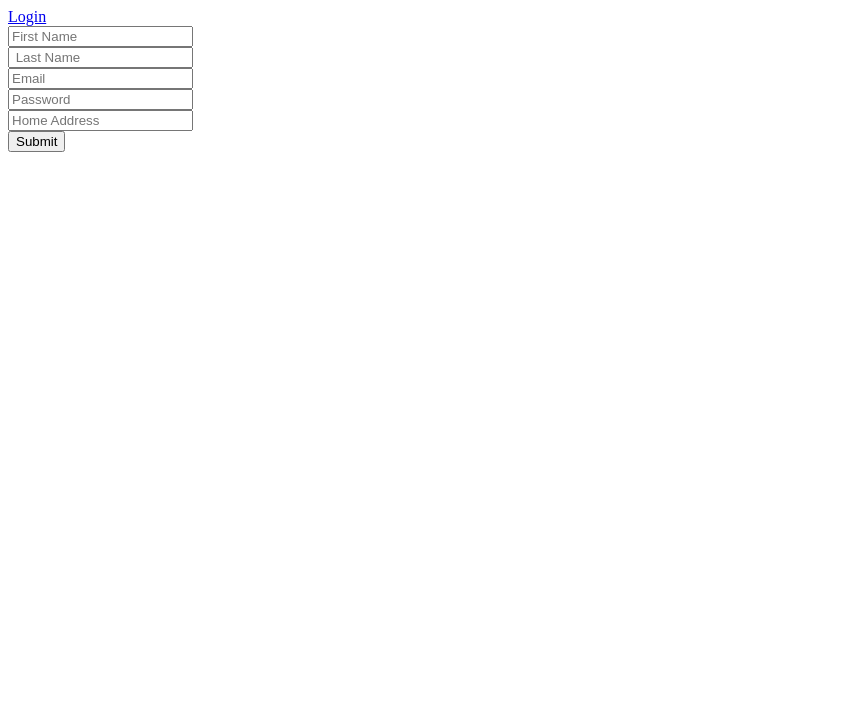
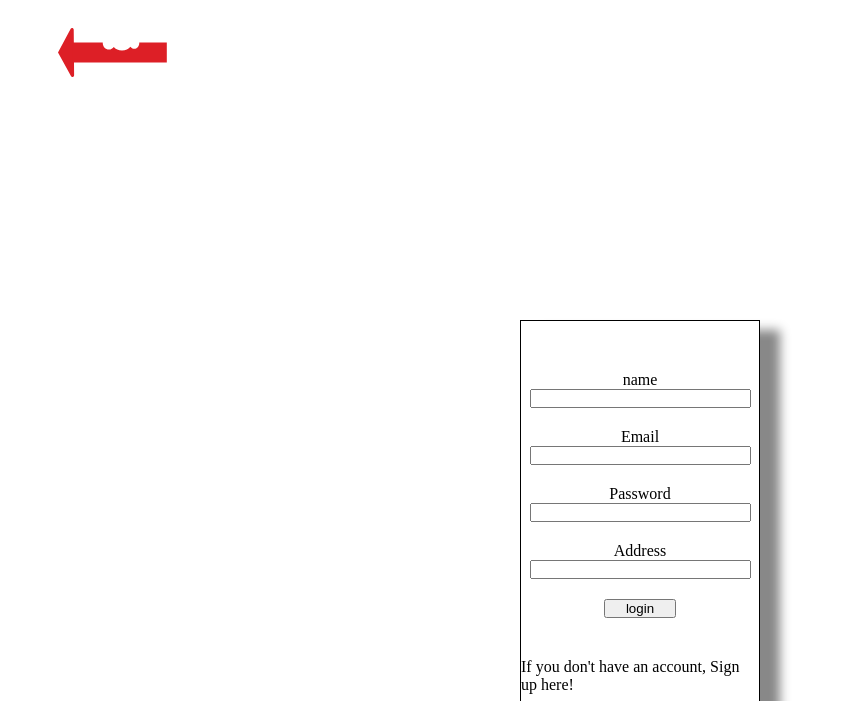
Before and after one commit to Huaty/FoodDelivery, a PHP site: page /signup.php in a window 1280 px wide. Shown: the top 701 px of the page, without its empty margins (0-842 px from the left). Before the commit the page ends 152 px from the top, so only its background shows below. Run offline with PHP 8.4, Linux system fonts and the light colour scheme; some web fonts are replaced.

Commit message:
update sign up

```diff
--- a/html/login.php
+++ b/html/login.php
@@ -17,7 +17,7 @@
     <div class="wrapper-login">
       <form method="GET" action="" class="login-input">
         <label for="email">Email</label>
-        <input type="email" name="username" id="email" class="email" />
+        <input type="email" name="email" id="email" class="email" />
         <label for="password">Password</label>
         <input type="password" name="password" id="password" class="password" />
         <input type="submit" value="login" class="login" />
--- a/html/signup.php
+++ b/html/signup.php
@@ -1,11 +1,3 @@
-<!DOCTYPE html>
-<html lang="en">
-  <head>
-    <meta charset="UTF-8" />
-    <meta name="viewport" content="width=device-width, initial-scale=1.0" />
-    <title>Document</title>
-  </head>
-
 <?php
 
 include("../asset/db_connection.php");
@@ -15,21 +7,45 @@
 $_SESSION['username'] = "test1";
 
 ?>
+<!DOCTYPE html>
+<html lang="en">
+
+<head>
+  <meta charset="UTF-8" />
+  <meta name="viewport" content="width=device-width, initial-scale=1.0" />
+  <link rel="stylesheet" href="style.css" />
+  <link rel="stylesheet" href="https://fonts.google.com/specimen/Just+Another+Hand">
+  <title>Majulah Munchies</title>
+</head>
+
 <body>
-    <!-- NAV Component -->
-    <header class= "header">
+  <header>
+    <object data="../asset/image/Backarrow.svg" Alt="Back" class="back"></object>
+  </header>
 
-    </header>
-    <div>
-      <a href = "login.php">Login</a>
+  <div class="main-container-login-register">
+    <div class="wrapper-signup">
+      <form method="GET" action="" class="signup-input">
+        <label for="name">name</label>
+        <input type="text" name="name" id="name" class="name" />
+        <label for="email">Email</label>
+        <input type="email" name="email" id="email" class="email" />
+        <label for="password">Password</label>
+        <input type="password" name="password" id="password" class="password" />
+        <label for="address">Address</label>
+        <input type="text" name="address" id="address" class="address" />
+        <input type="submit" value="login" class="login" />
+      </form>
+      <div class="link-signup">
+        <p>If you don't have an account, <a href="signup.php">Sign up</a> here!</p>
       </div>
-    <form method="POST" action="process_signup.php">
-      <input type="text" name="firstname" placeholder="First Name" /><br />
-      <input type="text" name="lastname" placeholder=" Last Name" /><br />
-      <input type="text" name="email" placeholder="Email" /><br />
-      <input type="password" name="password" placeholder="Password" /><br />
-      <input type="text" name="homeaddress" placeholder="Home Address " /><br />
-      <input type="Submit" value="Submit" /><br />
-    </form>
+      <div class="smallLogo">
+        <object data="../asset/image/smallLogo.svg" Alt="smallLogo" id="img"></object>
+        <p id="word">Munchies Together</p>
+      </div>
+    </div>
+  </div>
 </body>
+
+
 </html>
--- a/html/style.css
+++ b/html/style.css
@@ -212,3 +212,49 @@ footer .bottom {
   font-family: "Just Another Hand", cursive;
 
 }
+
+ /* End of login.php */
+/* Start of Signup.php */
+
+
+
+.main-container-login-register .wrapper-signup {
+  display: flex;
+  flex-direction: column;
+  justify-content: center;
+  align-items: center;
+  width: 50%;
+  border: 1px solid black;
+  box-shadow : 20px 10px 10px #888888;
+  padding-top: 50px;
+  padding-bottom: 60px;
+}
+
+.main-container-login-register .wrapper-signup .signup-input{
+  display: flex;
+  flex-direction: column;
+  justify-content: center;
+  align-items: center;
+  padding-bottom:20px;
+
+}
+
+.main-container-login-register .wrapper-signup .signup-input input{
+  margin-bottom:20px;
+  padding-left: 20px;
+  padding-right: 20px;
+}
+.main-container-login-register .wrapper-signup .smallLogo{
+
+    display: flex;
+    flex-direction: column;
+    justify-content: center;
+    align-items: center;
+    padding-top: 10px;
+}
+
+.main-container-login-register .wrapper-signup .smallLogo #word{
+
+  font-family: "Just Another Hand", cursive;
+
+}
```
Lines whose indentation alone changed are shown as unchanged.
